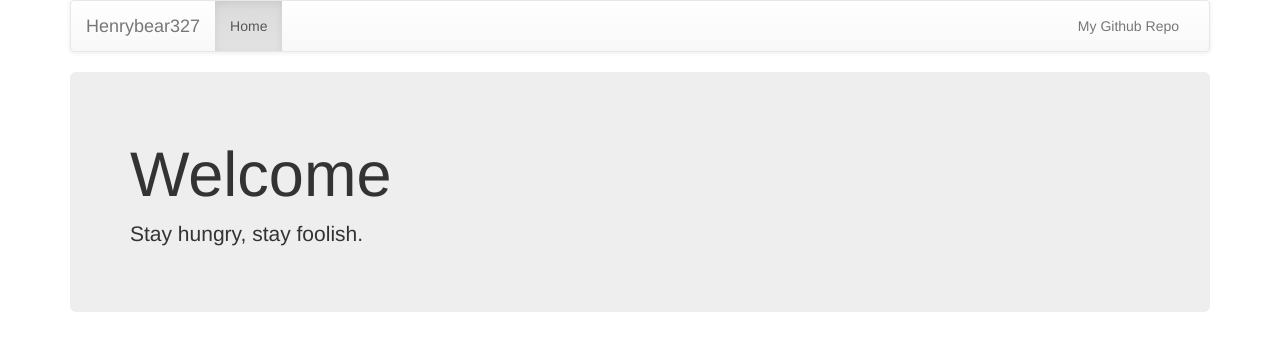
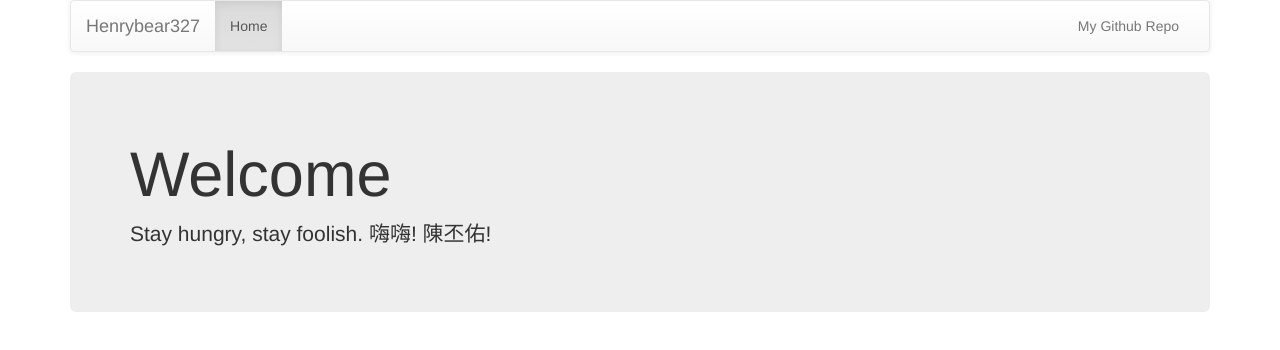
Before and after one commit to henrybear327/henrybear327, a plain HTML site: page index.html in a window 1280 px wide. Drawn offline with nearby package versions, Linux system fonts and the light colour scheme.

Commit message:
Update index.html

```diff
--- a/index.html
+++ b/index.html
@@ -70,6 +70,8 @@
         <h1>Welcome</h1>
         <p>
             Stay hungry, stay foolish.
+
+            嗨嗨! 陳丕佑!
         </p>
       </div>
 
```
